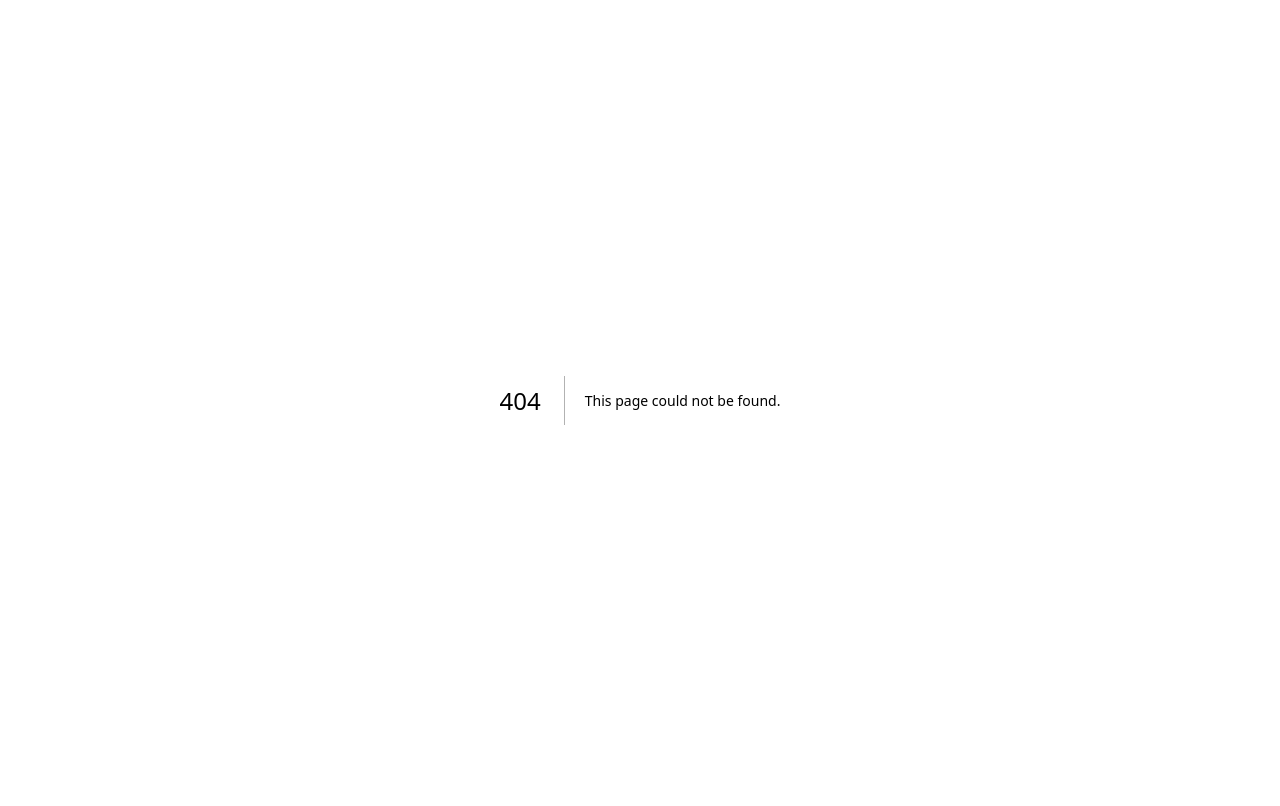
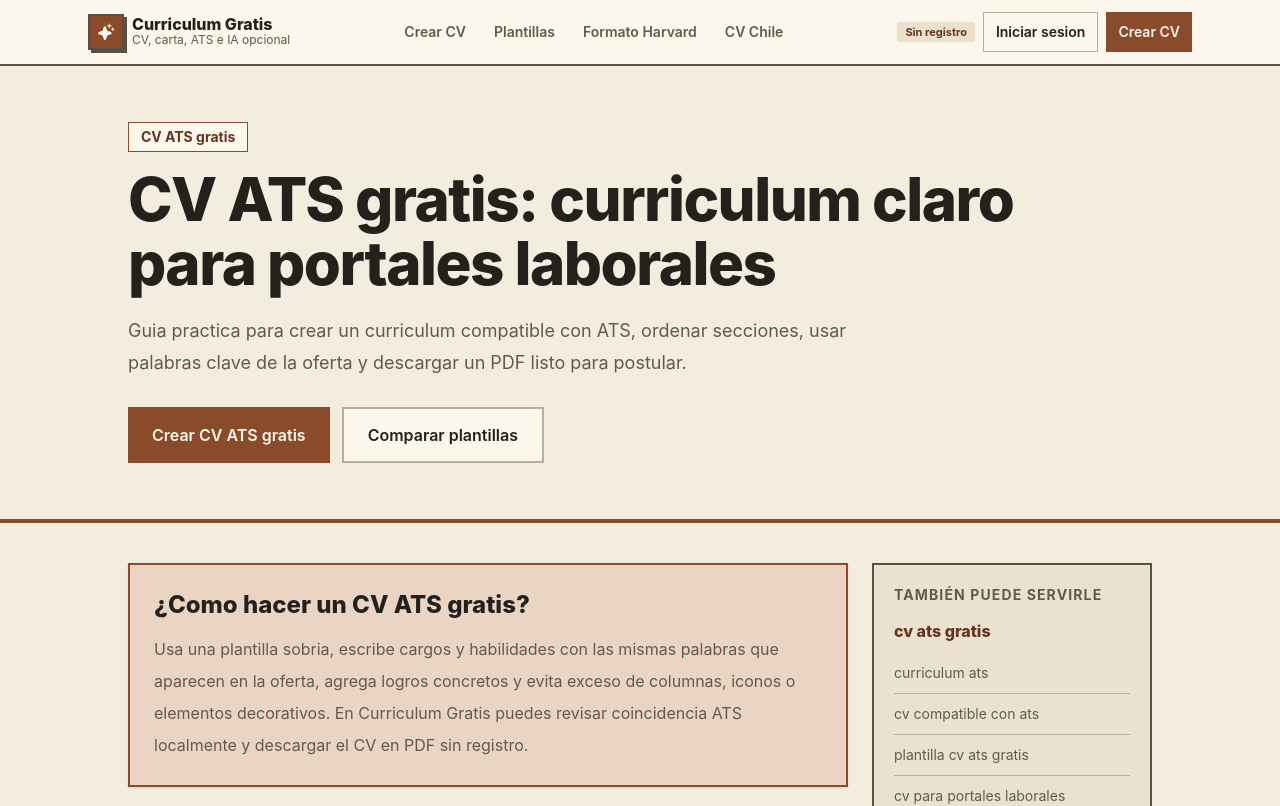
Before and after one commit to BrunoAlpezdev/curriculum-gratis-release, a Next.js app: page /cv-ats-gratis in a window 1280 px wide. Before the commit this address had no page. Shown: the top 806 px of the page. Built offline with nearby package versions, Linux system fonts and the light colour scheme; no server answers.

Commit message:
Improve SEO for AI search

```diff
--- a/src/app/crear-cv-gratis/page.tsx
+++ b/src/app/crear-cv-gratis/page.tsx
@@ -1,18 +1,23 @@
-import type { Metadata } from "next"
 import { SeoPage, type SeoPageContent } from "@/app/seo-pages"
+import { createPageMetadata } from "@/lib/seo"
 
-export const metadata: Metadata = {
+export const metadata = createPageMetadata({
+  path: "/crear-cv-gratis",
   title: "Crear CV Gratis Online en Chile | PDF sin Registro",
   description:
     "Crea tu CV gratis online en Chile. Completa tus datos, elige una plantilla profesional y descarga tu curriculum vitae en PDF sin registro.",
-  alternates: { canonical: "/crear-cv-gratis" },
-}
+})
 
 const content: SeoPageContent = {
+  path: "/crear-cv-gratis",
   eyebrow: "Crear CV gratis",
   title: "Crear CV gratis online en Chile y descargarlo en PDF",
   description:
     "Entrada directa para completar datos, revisar el CV y descargarlo en PDF. Ideal si ya quieres empezar, sin comparar formatos primero.",
+  shortAnswer: {
+    title: "¿Como crear un CV gratis online?",
+    body: "Entra al editor, completa tus datos, elige una plantilla profesional, revisa la vista previa y descarga el curriculum en PDF. No necesitas cuenta; la informacion queda guardada en tu navegador salvo que actives funciones opcionales como IA o correo.",
+  },
   primaryCta: { label: "Crear mi CV ahora", href: "/editor" },
   secondaryCta: { label: "Ver plantillas primero", href: "/plantillas-cv-gratis" },
   primaryKeyword: "crear cv gratis",
--- /dev/null
+++ b/src/app/cv-ats-gratis/page.tsx
@@ -0,0 +1,67 @@
+import { SeoPage, type SeoPageContent } from "@/app/seo-pages"
+import { createPageMetadata } from "@/lib/seo"
+
+export const metadata = createPageMetadata({
+  path: "/cv-ats-gratis",
+  title: "CV ATS Gratis para Chile | Plantilla PDF Compatible",
+  description:
+    "Crea un CV ATS gratis para Chile. Usa una plantilla clara, revisa palabras clave contra una oferta laboral y descarga tu curriculum en PDF.",
+})
+
+const content: SeoPageContent = {
+  path: "/cv-ats-gratis",
+  eyebrow: "CV ATS gratis",
+  title: "CV ATS gratis: curriculum claro para portales laborales",
+  description:
+    "Guia practica para crear un curriculum compatible con ATS, ordenar secciones, usar palabras clave de la oferta y descargar un PDF listo para postular.",
+  shortAnswer: {
+    title: "¿Como hacer un CV ATS gratis?",
+    body: "Usa una plantilla sobria, escribe cargos y habilidades con las mismas palabras que aparecen en la oferta, agrega logros concretos y evita exceso de columnas, iconos o elementos decorativos. En Curriculum Gratis puedes revisar coincidencia ATS localmente y descargar el CV en PDF sin registro.",
+  },
+  primaryCta: { label: "Crear CV ATS gratis", href: "/editor?plantilla=clasico" },
+  secondaryCta: { label: "Comparar plantillas", href: "/plantillas-cv-gratis" },
+  primaryKeyword: "cv ats gratis",
+  relatedKeywords: [
+    "curriculum ats",
+    "cv compatible con ats",
+    "plantilla cv ats gratis",
+    "cv para portales laborales",
+    "hacer cv ats online",
+  ],
+  sections: [
+    {
+      title: "Que significa que un CV sea ATS",
+      body: "ATS significa Applicant Tracking System: sistemas que muchas empresas y portales usan para ordenar postulaciones. Un CV ATS prioriza texto claro, secciones reconocibles y palabras clave relacionadas con el cargo.",
+    },
+    {
+      title: "Como mejorar la coincidencia con una oferta",
+      body: "Lee el aviso laboral y replica terminos importantes de forma natural: herramientas, seniority, funciones, industria, metodologias y habilidades tecnicas. No rellenes palabras sueltas; integra esos terminos en experiencia, perfil y habilidades.",
+    },
+    {
+      title: "Plantillas recomendadas para ATS",
+      body: "Las plantillas Clasico y Minimalista son las mejores para procesos automatizados porque reducen ruido visual y priorizan texto nativo. Las plantillas mas visuales pueden servir cuando envias el CV directo a una persona.",
+    },
+  ],
+  faq: [
+    {
+      question: "¿Un CV ATS tiene que ser feo?",
+      answer: "No. Debe ser claro y ordenado. Puede verse profesional sin abusar de elementos visuales que dificulten la lectura automatizada.",
+    },
+    {
+      question: "¿Puedo analizar mi CV contra una oferta laboral?",
+      answer: "Si. El editor incluye un analisis ATS local que compara palabras clave de la oferta con tu CV sin enviar esos datos al servidor.",
+    },
+    {
+      question: "¿Que plantilla conviene para ATS?",
+      answer: "Para ATS conviene partir con Clasico o Minimalista, porque son plantillas sobrias y faciles de leer.",
+    },
+    {
+      question: "¿El PDF mantiene texto seleccionable?",
+      answer: "Si usas plantillas ATS como Clasico o Minimalista, la descarga prioriza texto nativo en el PDF para mejorar lectura y seleccion.",
+    },
+  ],
+}
+
+export default function CvAtsGratisPage() {
+  return <SeoPage content={content} />
+}
--- a/src/app/cv-chile/page.tsx
+++ b/src/app/cv-chile/page.tsx
@@ -1,18 +1,23 @@
-import type { Metadata } from "next"
 import { SeoPage, type SeoPageContent } from "@/app/seo-pages"
+import { createPageMetadata } from "@/lib/seo"
 
-export const metadata: Metadata = {
+export const metadata = createPageMetadata({
+  path: "/cv-chile",
   title: "CV Chile 2026 | Curriculum Vitae Gratis en PDF",
   description:
     "Crea un CV para Chile en 2026. Curriculum vitae profesional, plantillas gratis, opciones ATS y descarga en PDF sin registro.",
-  alternates: { canonical: "/cv-chile" },
-}
+})
 
 const content: SeoPageContent = {
+  path: "/cv-chile",
   eyebrow: "CV Chile 2026",
   title: "CV Chile 2026: crea tu curriculum vitae gratis",
   description:
     "Guia practica para armar un curriculum vitae pensado para procesos laborales en Chile, con secciones relevantes, claridad y descarga PDF.",
+  shortAnswer: {
+    title: "¿Que debe tener un CV para Chile en 2026?",
+    body: "Debe incluir datos de contacto, perfil profesional, experiencia con logros, educacion, habilidades relevantes, cursos, idiomas y enlaces profesionales cuando aporten. Para postular en Chile conviene usar lenguaje claro, palabras clave del aviso y un formato facil de leer en PDF.",
+  },
   primaryCta: { label: "Crear CV para Chile", href: "/editor" },
   secondaryCta: { label: "Ver plantillas recomendadas", href: "/plantillas-cv-gratis" },
   primaryKeyword: "cv chile",
--- a/src/app/formato-cv-harvard/page.tsx
+++ b/src/app/formato-cv-harvard/page.tsx
@@ -1,18 +1,23 @@
-import type { Metadata } from "next"
 import { SeoPage, type SeoPageContent } from "@/app/seo-pages"
+import { createPageMetadata } from "@/lib/seo"
 
-export const metadata: Metadata = {
+export const metadata = createPageMetadata({
+  path: "/formato-cv-harvard",
   title: "Formato CV Harvard Gratis | Plantilla Sobria PDF",
   description:
     "Crea un CV con formato Harvard gratis. Usa una plantilla clasica, sobria y facil de leer, ideal para postulaciones profesionales y ATS.",
-  alternates: { canonical: "/formato-cv-harvard" },
-}
+})
 
 const content: SeoPageContent = {
+  path: "/formato-cv-harvard",
   eyebrow: "Formato Harvard CV",
   title: "Formato CV Harvard gratis para un curriculum claro y profesional",
   description:
     "Pagina enfocada en CV sobrio tipo Harvard: estructura limpia, lectura rapida y plantillas compatibles con ATS.",
+  shortAnswer: {
+    title: "¿Que es un CV formato Harvard?",
+    body: "Es un curriculum sobrio, ordenado y centrado en lectura rapida. Prioriza experiencia, logros, educacion y habilidades con poca decoracion visual, por lo que funciona bien para postulaciones formales y procesos donde importa la compatibilidad ATS.",
+  },
   primaryCta: { label: "Usar plantilla Clasico", href: "/editor?plantilla=clasico" },
   secondaryCta: { label: "Comparar plantillas ATS", href: "/plantillas-cv-gratis" },
   primaryKeyword: "formato harvard cv",
--- a/src/app/layout.tsx
+++ b/src/app/layout.tsx
@@ -3,20 +3,13 @@ import Script from "next/script"
 import { ClerkProvider } from "@clerk/nextjs"
 import { Analytics } from "@vercel/analytics/next"
 import { SpeedInsights } from "@vercel/speed-insights/next"
+import { JsonLd } from "@/components/seo/JsonLd"
+import { LOGO_URL, ORGANIZATION, SITE_NAME, SITE_URL } from "@/lib/seo"
 import "./globals.css"
 
-const SITE_URL = "https://curriculum-gratis.cl"
 const TITLE = "Curriculum Vitae Gratis Chile 2026 | Crear CV en PDF"
 const DESCRIPTION =
   "Crea tu curriculum vitae gratis en Chile. Usa plantillas CV profesionales, formato Harvard o ATS, personaliza tu CV y descargalo en PDF sin registro."
-const LOGO_URL = `${SITE_URL}/logo-512.png`
-
-const ORGANIZATION = {
-  "@type": "Organization",
-  name: "Curriculum Gratis",
-  url: SITE_URL,
-  logo: LOGO_URL,
-}
 
 const ORGANIZATION_JSON_LD = {
   "@context": "https://schema.org",
@@ -26,7 +19,7 @@ const ORGANIZATION_JSON_LD = {
 const WEBSITE_JSON_LD = {
   "@context": "https://schema.org",
   "@type": "WebSite",
-  name: "Curriculum Gratis",
+  name: SITE_NAME,
   url: SITE_URL,
   inLanguage: "es-CL",
   publisher: ORGANIZATION,
@@ -71,7 +64,7 @@ export const metadata: Metadata = {
     url: SITE_URL,
     title: TITLE,
     description: DESCRIPTION,
-    siteName: "Curriculum Gratis",
+    siteName: SITE_NAME,
   },
   twitter: {
     card: "summary_large_image",
@@ -103,18 +96,9 @@ export default function RootLayout({
           <Script id="tema-inicial" strategy="beforeInteractive">
             {`(function(){try{var t=localStorage.getItem("tema");var d=t==="oscuro"||(t!=="claro"&&matchMedia("(prefers-color-scheme:dark)").matches);if(d)document.documentElement.classList.add("dark")}catch(e){}})()`}
           </Script>
-          <script
-            type="application/ld+json"
-            dangerouslySetInnerHTML={{ __html: JSON.stringify(ORGANIZATION_JSON_LD) }}
-          />
-          <script
-            type="application/ld+json"
-            dangerouslySetInnerHTML={{ __html: JSON.stringify(WEBSITE_JSON_LD) }}
-          />
-          <script
-            type="application/ld+json"
-            dangerouslySetInnerHTML={{ __html: JSON.stringify(SOFTWARE_JSON_LD) }}
-          />
+          <JsonLd data={ORGANIZATION_JSON_LD} />
+          <JsonLd data={WEBSITE_JSON_LD} />
+          <JsonLd data={SOFTWARE_JSON_LD} />
           {children}
           <Analytics />
           <SpeedInsights />
--- a/src/app/page.tsx
+++ b/src/app/page.tsx
@@ -15,6 +15,7 @@ import { Text } from "@/components/atoms/Text"
 import { MarketingValueCard } from "@/components/molecules/MarketingValueCard"
 import { SiteFooter } from "@/components/molecules/SiteFooter"
 import { SiteHeader } from "@/components/molecules/SiteHeader"
+import { JsonLd } from "@/components/seo/JsonLd"
 import { cn } from "@/components/ui/cn"
 
 const JSON_LD = {
@@ -147,6 +148,11 @@ const KEYWORD_GROUPS = [
     text: "Usa un curriculum sobrio, claro y facil de leer para procesos exigentes.",
   },
   {
+    title: "CV ATS gratis",
+    href: "/cv-ats-gratis",
+    text: "Revise palabras clave y use una plantilla compatible con portales laborales.",
+  },
+  {
     title: "CV Chile 2026",
     href: "/cv-chile",
     text: "Arma un curriculum pensado para trabajos y postulaciones en Chile.",
@@ -206,18 +212,9 @@ const STEPS = [
 export default function Home() {
   return (
     <>
-      <script
-        type="application/ld+json"
-        dangerouslySetInnerHTML={{ __html: JSON.stringify(JSON_LD) }}
-      />
-      <script
-        type="application/ld+json"
-        dangerouslySetInnerHTML={{ __html: JSON.stringify(FAQ_JSON_LD) }}
-      />
-      <script
-        type="application/ld+json"
-        dangerouslySetInnerHTML={{ __html: JSON.stringify(HOW_TO_JSON_LD) }}
-      />
+      <JsonLd data={JSON_LD} />
+      <JsonLd data={FAQ_JSON_LD} />
+      <JsonLd data={HOW_TO_JSON_LD} />
 
       <Surface variant="page">
         <SiteHeader />
--- a/src/app/plantillas-cv-gratis/page.tsx
+++ b/src/app/plantillas-cv-gratis/page.tsx
@@ -1,4 +1,3 @@
-import type { Metadata } from "next"
 import Link from "next/link"
 import { ArrowRightIcon } from "@phosphor-icons/react/dist/ssr"
 import { Badge } from "@/components/atoms/Badge"
@@ -8,15 +7,17 @@ import { Text } from "@/components/atoms/Text"
 import { SiteFooter } from "@/components/molecules/SiteFooter"
 import { SiteHeader } from "@/components/molecules/SiteHeader"
 import { TemplateOptionCard } from "@/components/molecules/TemplateOptionCard"
+import { JsonLd } from "@/components/seo/JsonLd"
 import { cn } from "@/components/ui/cn"
 import { PLANTILLAS } from "@/lib/constantes"
+import { createPageMetadata } from "@/lib/seo"
 
-export const metadata: Metadata = {
+export const metadata = createPageMetadata({
+  path: "/plantillas-cv-gratis",
   title: "Plantillas CV Gratis para Chile | PDF y ATS",
   description:
     "Elige plantillas CV gratis para Chile: clasica, moderna, colorida o minimalista. Personaliza colores, fuente y descarga tu curriculum en PDF.",
-  alternates: { canonical: "/plantillas-cv-gratis" },
-}
+})
 
 const FAQ_JSON_LD = {
   "@context": "https://schema.org",
@@ -60,10 +61,7 @@ const FAQ_JSON_LD = {
 export default function PlantillasCvGratisPage() {
   return (
     <Surface variant="page" className="min-h-screen">
-      <script
-        type="application/ld+json"
-        dangerouslySetInnerHTML={{ __html: JSON.stringify(FAQ_JSON_LD) }}
-      />
+      <JsonLd data={FAQ_JSON_LD} />
       <SiteHeader />
       <Surface as="main" variant="page">
         <Surface as="section" variant="hero" className="px-4 py-10 md:px-6 md:py-14">
@@ -96,7 +94,7 @@ export default function PlantillasCvGratisPage() {
         </Surface>
 
         <Surface as="section" variant="page" className="border-b border-border-subtle px-4 py-10 md:px-6">
-          <div className="mx-auto grid max-w-6xl gap-4 md:grid-cols-3">
+          <div className="mx-auto grid max-w-6xl gap-4 md:grid-cols-2 lg:grid-cols-4">
             <Surface as="article" variant="cardOnPage" className="p-5">
               <Text as="h2" variant="cardTitle">Plantilla CV Harvard</Text>
               <Text className="mt-2">Para postulaciones formales donde conviene priorizar lectura, orden y compatibilidad ATS.</Text>
@@ -109,6 +107,13 @@ export default function PlantillasCvGratisPage() {
               <Text className="mt-2">Guia para ordenar secciones, logros y datos utiles para procesos laborales chilenos.</Text>
               <Link href="/cv-chile" className="mt-4 inline-flex font-extrabold text-action-primary underline decoration-2 underline-offset-4">
                 Leer guia CV Chile 2026
+              </Link>
+            </Surface>
+            <Surface as="article" variant="cardOnPage" className="p-5">
+              <Text as="h2" variant="cardTitle">CV ATS gratis</Text>
+              <Text className="mt-2">Use una plantilla sobria y revise palabras clave contra una oferta laboral desde el editor.</Text>
+              <Link href="/cv-ats-gratis" className="mt-4 inline-flex font-extrabold text-action-primary underline decoration-2 underline-offset-4">
+                Ver guia CV ATS
               </Link>
             </Surface>
             <Surface as="article" variant="cardOnPage" className="p-5">
--- a/src/app/seo-pages.tsx
+++ b/src/app/seo-pages.tsx
@@ -5,12 +5,19 @@ import { Surface } from "@/components/atoms/Surface"
 import { Text } from "@/components/atoms/Text"
 import { SiteFooter } from "@/components/molecules/SiteFooter"
 import { SiteHeader } from "@/components/molecules/SiteHeader"
+import { JsonLd } from "@/components/seo/JsonLd"
 import { cn } from "@/components/ui/cn"
+import { ORGANIZATION, absoluteUrl, createBreadcrumbJsonLd } from "@/lib/seo"
 
 export interface SeoPageContent {
+  path: string
   eyebrow: string
   title: string
   description: string
+  shortAnswer: {
+    title: string
+    body: string
+  }
   primaryCta?: {
     label: string
     href: string
@@ -49,12 +56,43 @@ export function SeoPage({ content }: SeoPageProps) {
     })),
   }
 
+  const webPageJsonLd = {
+    "@context": "https://schema.org",
+    "@type": "WebPage",
+    name: content.title,
+    description: content.description,
+    url: absoluteUrl(content.path),
+    inLanguage: "es-CL",
+    isPartOf: {
+      "@type": "WebSite",
+      name: "Curriculum Gratis",
+      url: absoluteUrl(),
+    },
+    publisher: ORGANIZATION,
+    about: [content.primaryKeyword, ...content.relatedKeywords].map((keyword) => ({
+      "@type": "Thing",
+      name: keyword,
+    })),
+    mainEntity: {
+      "@type": "Question",
+      name: content.shortAnswer.title,
+      acceptedAnswer: {
+        "@type": "Answer",
+        text: content.shortAnswer.body,
+      },
+    },
+  }
+
+  const breadcrumbJsonLd = createBreadcrumbJsonLd([
+    { name: "Inicio", path: "/" },
+    { name: content.eyebrow, path: content.path },
+  ])
+
   return (
     <Surface variant="page" className="min-h-screen">
-      <script
-        type="application/ld+json"
-        dangerouslySetInnerHTML={{ __html: JSON.stringify(faqJsonLd) }}
-      />
+      <JsonLd data={webPageJsonLd} />
+      <JsonLd data={breadcrumbJsonLd} />
+      <JsonLd data={faqJsonLd} />
       <SiteHeader />
 
       <Surface as="main" variant="page">
@@ -89,6 +127,10 @@ export function SeoPage({ content }: SeoPageProps) {
       <section className="px-4 py-10 md:px-6">
         <div className="mx-auto grid max-w-5xl gap-6 md:grid-cols-[0.72fr_0.28fr]">
           <div className="space-y-5">
+            <Surface as="article" variant="notice" className="border-2 p-6">
+              <Text as="h2" variant="panelTitle">{content.shortAnswer.title}</Text>
+              <Text className="mt-3 leading-8">{content.shortAnswer.body}</Text>
+            </Surface>
             {content.sections.map((section) => (
               <Surface as="article" key={section.title} variant="cardStrong" className="p-6">
                 <Text as="h2" variant="panelTitle">{section.title}</Text>
--- a/src/app/sitemap.ts
+++ b/src/app/sitemap.ts
@@ -11,6 +11,7 @@ const ROUTES: Array<{
   { path: "/crear-cv-gratis", priority: 0.9, changeFrequency: "monthly" },
   { path: "/plantillas-cv-gratis", priority: 0.85, changeFrequency: "monthly" },
   { path: "/cv-chile", priority: 0.85, changeFrequency: "monthly" },
+  { path: "/cv-ats-gratis", priority: 0.85, changeFrequency: "monthly" },
   { path: "/formato-cv-harvard", priority: 0.8, changeFrequency: "monthly" },
 ]
 
--- /dev/null
+++ b/src/components/seo/JsonLd.tsx
@@ -0,0 +1,14 @@
+import { serializeJsonLd } from "@/lib/seo"
+
+interface JsonLdProps {
+  data: unknown
+}
+
+export function JsonLd({ data }: JsonLdProps) {
+  return (
+    <script
+      type="application/ld+json"
+      dangerouslySetInnerHTML={{ __html: serializeJsonLd(data) }}
+    />
+  )
+}
--- /dev/null
+++ b/src/lib/seo.ts
@@ -0,0 +1,76 @@
+import type { Metadata } from "next"
+
+export const SITE_URL = "https://curriculum-gratis.cl"
+export const SITE_NAME = "Curriculum Gratis"
+export const LOGO_URL = `${SITE_URL}/logo-512.png`
+export const OG_IMAGE_URL = `${SITE_URL}/opengraph-image`
+export const OG_IMAGE_ALT = "Curriculum Gratis - Crea tu CV Profesional y Descargalo en PDF"
+
+export const ORGANIZATION = {
+  "@type": "Organization",
+  name: SITE_NAME,
+  url: SITE_URL,
+  logo: LOGO_URL,
+}
+
+export function absoluteUrl(path = "") {
+  if (!path || path === "/") return SITE_URL
+  return `${SITE_URL}${path.startsWith("/") ? path : `/${path}`}`
+}
+
+export function serializeJsonLd(data: unknown) {
+  return JSON.stringify(data).replace(/</g, "\\u003c")
+}
+
+export function createBreadcrumbJsonLd(items: Array<{ name: string; path: string }>) {
+  return {
+    "@context": "https://schema.org",
+    "@type": "BreadcrumbList",
+    itemListElement: items.map((item, index) => ({
+      "@type": "ListItem",
+      position: index + 1,
+      name: item.name,
+      item: absoluteUrl(item.path),
+    })),
+  }
+}
+
+export function createPageMetadata({
+  path,
+  title,
+  description,
+}: {
+  path: string
+  title: string
+  description: string
+}): Metadata {
+  const url = absoluteUrl(path)
+
+  return {
+    title,
+    description,
+    alternates: { canonical: path },
+    openGraph: {
+      type: "website",
+      locale: "es_CL",
+      title,
+      description,
+      url,
+      siteName: SITE_NAME,
+      images: [
+        {
+          url: OG_IMAGE_URL,
+          width: 1200,
+          height: 630,
+          alt: OG_IMAGE_ALT,
+        },
+      ],
+    },
+    twitter: {
+      card: "summary_large_image",
+      title,
+      description,
+      images: [{ url: OG_IMAGE_URL, alt: OG_IMAGE_ALT }],
+    },
+  }
+}
```
Also changed, not shown: 1 other file (tests, documents, lock files or other folders).
